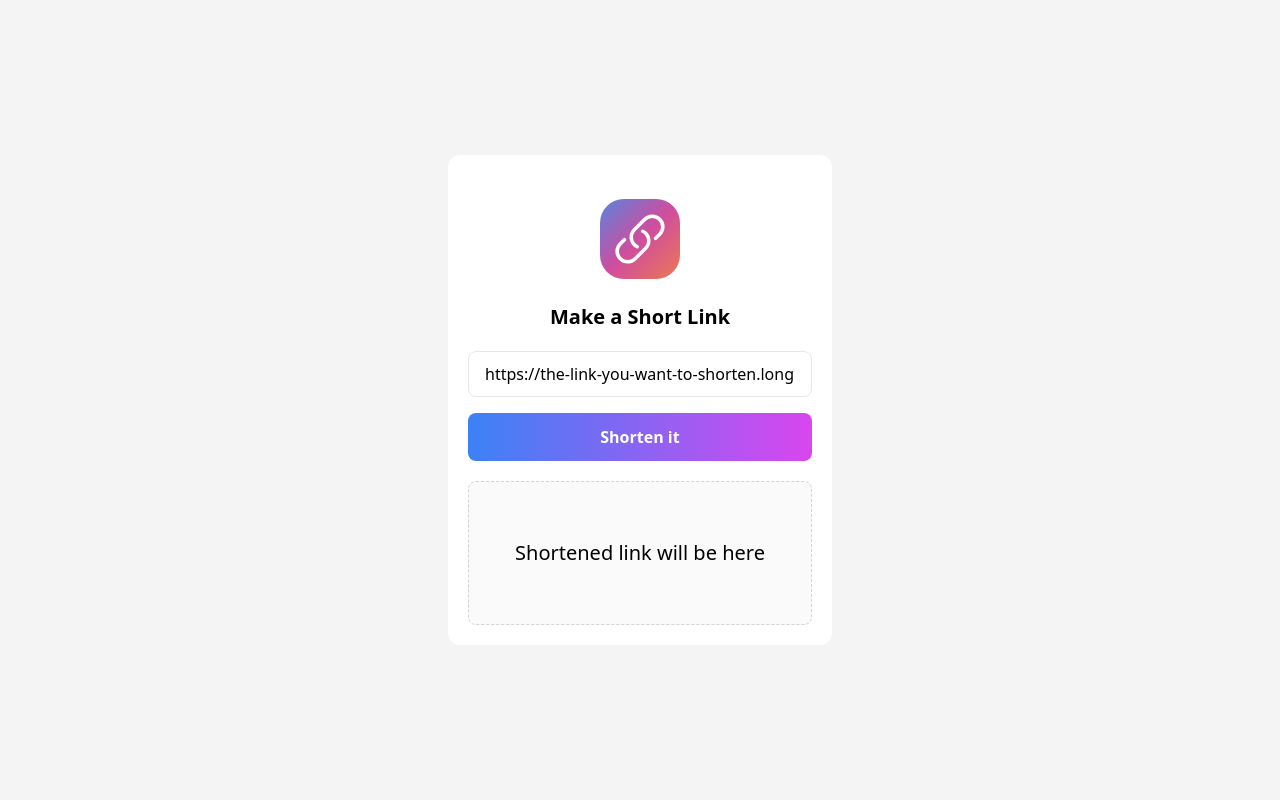
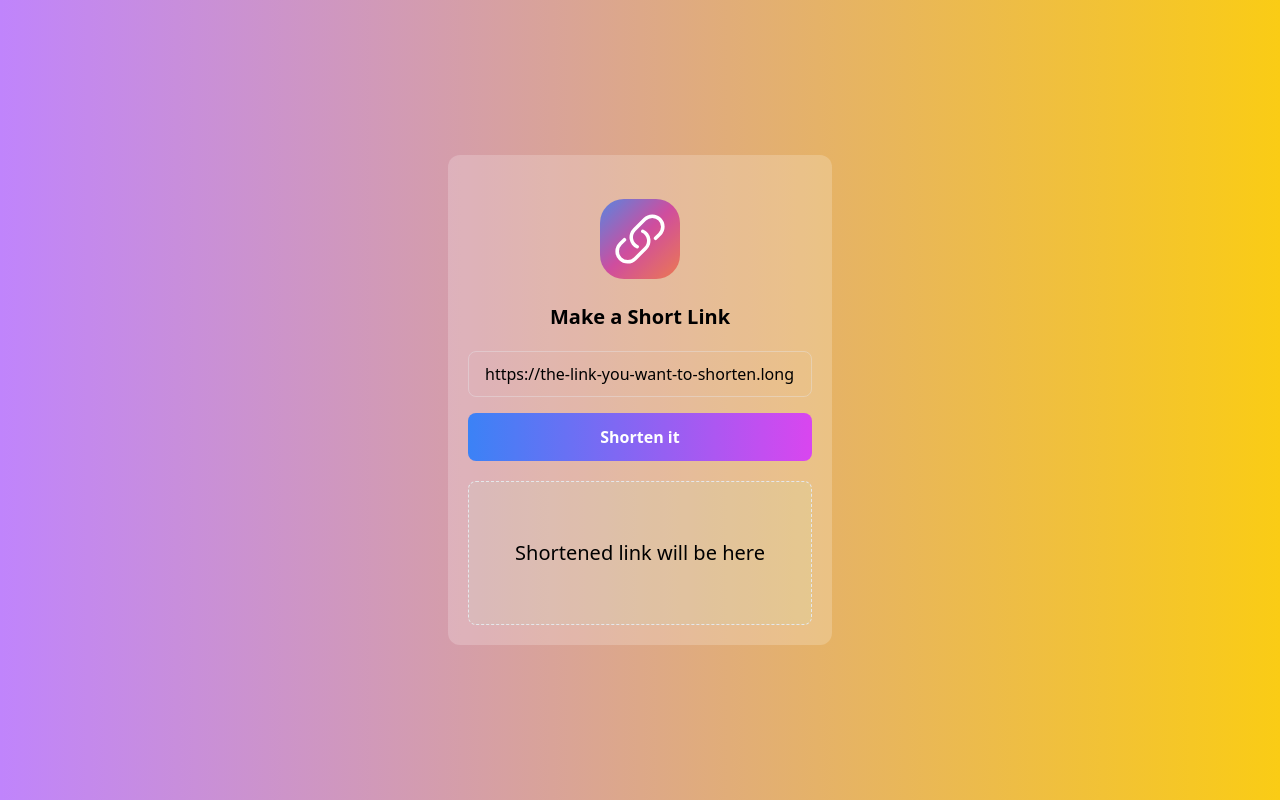
Before and after one commit to jvmusin/next-url-shortener, a Next.js app: page / in a window 1280 px wide. Built offline with nearby package versions, Linux system fonts and the light colour scheme.

Commit message:
Make gradient background

```diff
--- a/app/layout.tsx
+++ b/app/layout.tsx
@@ -15,7 +15,7 @@ export default function RootLayout({
         head.tsx. Find out more at https://beta.nextjs.org/docs/api-reference/file-conventions/head
       */}
       <head />
-      <body className='grid h-screen w-screen place-items-center bg-zinc-100'>
+      <body className='grid h-screen w-screen place-items-center bg-gradient-to-r from-purple-400 to-yellow-400'>
         {children}
       </body>
     </html>
--- a/app/page.tsx
+++ b/app/page.tsx
@@ -3,7 +3,7 @@ import FixedPart from '@/components/FixedPart'
 
 export default function Page() {
   return (
-    <div className='flex w-full max-w-sm flex-col items-center space-y-5 rounded-xl bg-white p-5'>
+    <div className='flex w-full max-w-sm flex-col items-center space-y-5 rounded-xl bg-white bg-opacity-20 p-5'>
       <FixedPart />
       <MovingPart />
     </div>
--- a/components/MovingPart.tsx
+++ b/components/MovingPart.tsx
@@ -41,7 +41,7 @@ export default function MovingPart() {
           type='url'
           name='url'
           required
-          className='rounded-lg border border-gray-200 indent-4 leading-[2.75rem]'
+          className='rounded-lg border border-gray-200 indent-4 leading-[2.75rem] bg-transparent border-opacity-40'
           onClick={e => e.currentTarget.select()}
           defaultValue='https://the-link-you-want-to-shorten.long'
         />
@@ -55,7 +55,7 @@ export default function MovingPart() {
       </form>
       <div
         onClick={handleCopy}
-        className='group flex h-36 w-full cursor-pointer flex-col items-center justify-center rounded-lg border border-dashed border-zinc-300 bg-zinc-50 text-xl hover:border-2 hover:border-zinc-400 hover:bg-zinc-100'
+        className='group flex h-36 w-full cursor-pointer flex-col items-center justify-center rounded-lg border border-dashed bg-green-200 bg-opacity-10 text-xl hover:border-2 hover:bg-opacity-20'
       >
         {copied ? (
           <p className='text-4xl font-semibold'>Copied!</p>
@@ -68,7 +68,7 @@ export default function MovingPart() {
                   (postUrl.isMutating ? '...' : 'Shortened link will be here')}
             </p>
             {urlToRedirect && (
-              <p className='mt-8 text-sm text-gray-400 group-hover:underline'>
+              <p className='mt-8 text-sm text-gray-500 group-hover:underline'>
                 Click to copy
               </p>
             )}
```
